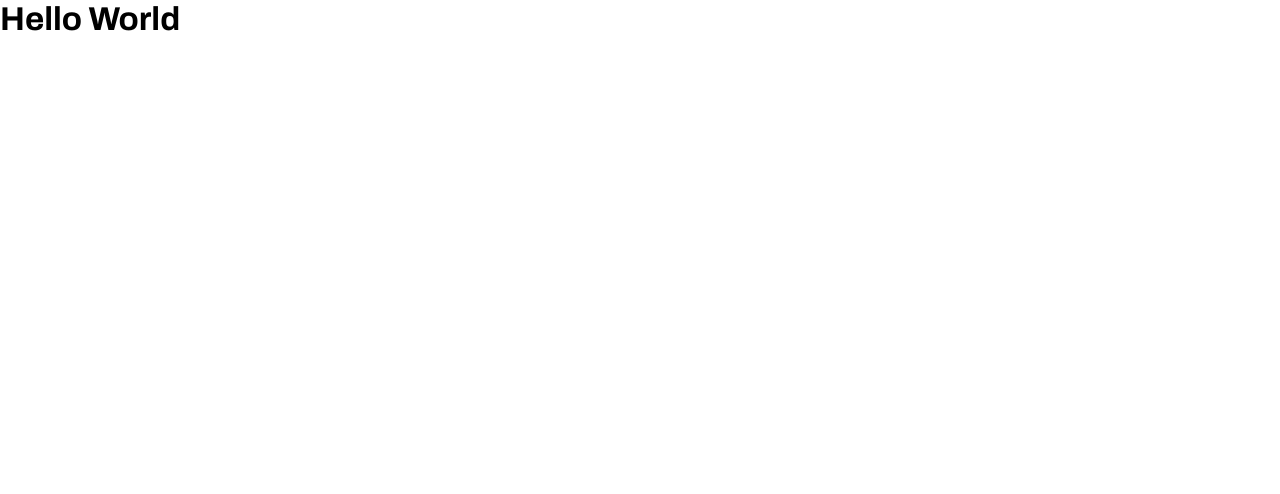
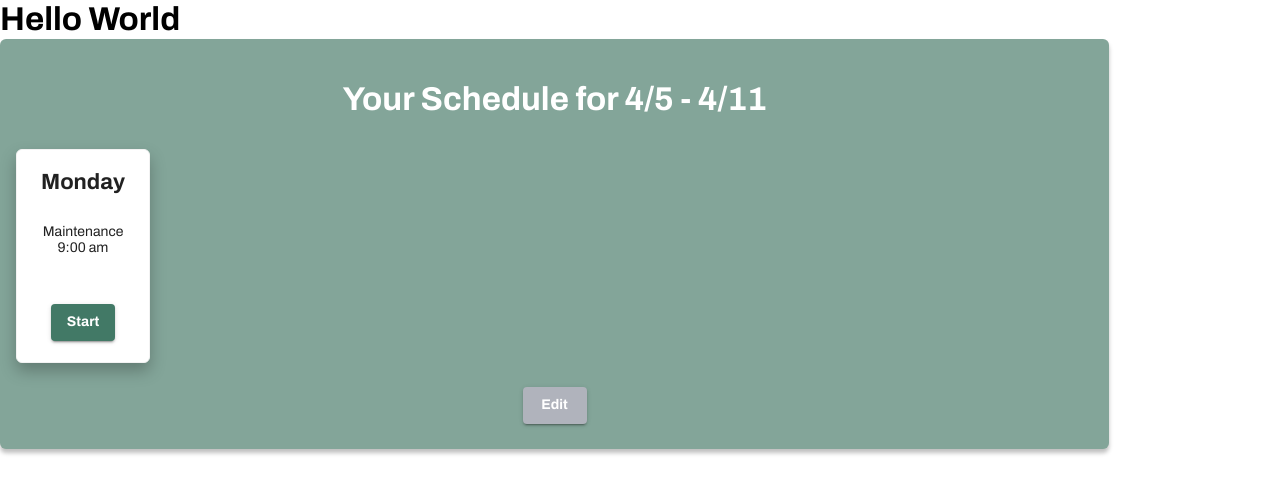
Before and after one commit to skylarsoehl/FUBU, a React (Create React App) app: page / in a window 1280 px wide. Shown: the top 494 px of the page. Built offline with nearby package versions, Linux system fonts and the light colour scheme.

Commit message:
Adds schedule to app.js temporarily while solution for rendering each card in a schedule is pending

```diff
--- a/src/App.js
+++ b/src/App.js
@@ -2,11 +2,13 @@ import "./App.css";
 import theme from "./theme";
 import { ThemeProvider } from "@material-ui/core/styles";
 import { Typography } from "@material-ui/core";
+import Schedule from './core/components/core-schedule.js';
 
 function App() {
   return (
     <ThemeProvider theme={theme}>
       <Typography variant="h1">Hello World</Typography>
+      <Schedule></Schedule>
     </ThemeProvider>
   );
 }
--- a/src/theme.js
+++ b/src/theme.js
@@ -31,6 +31,11 @@ const theme = createMuiTheme({
     body1: {
       fontSize: 22,
     },
+    button: {
+      fontWeight: 600,
+      textTransform: "capitalize",
+
+    }
   },
 });
 
```
